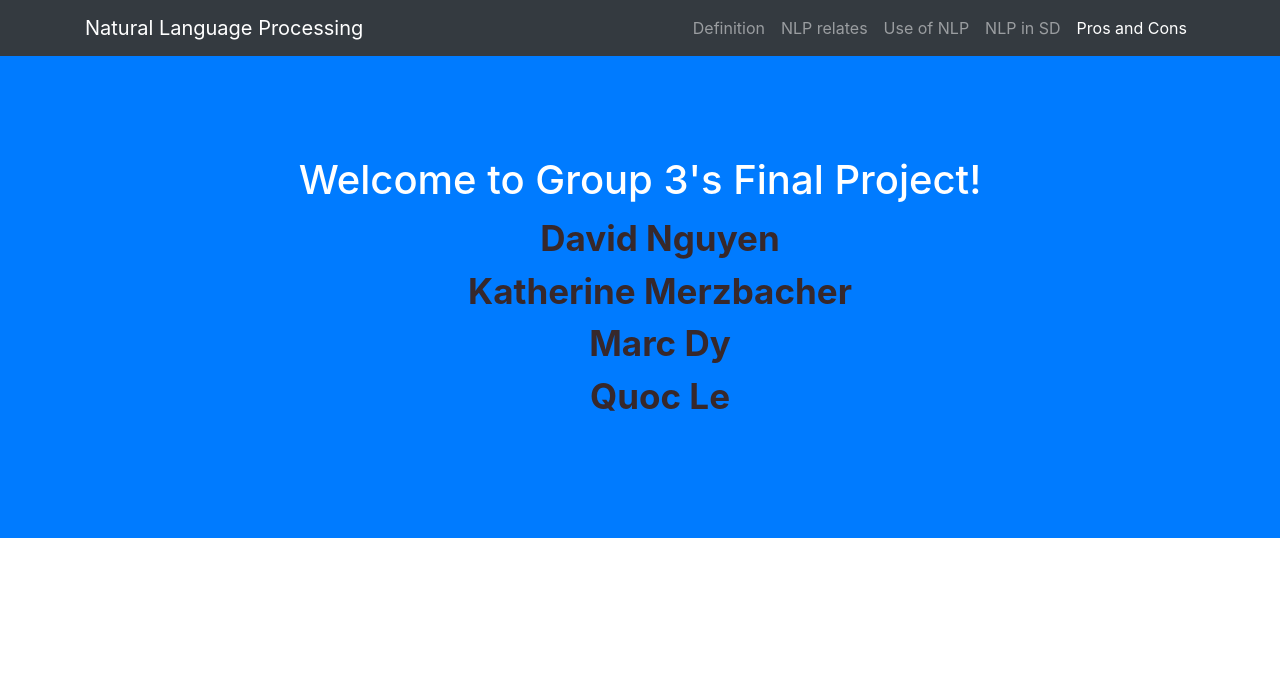
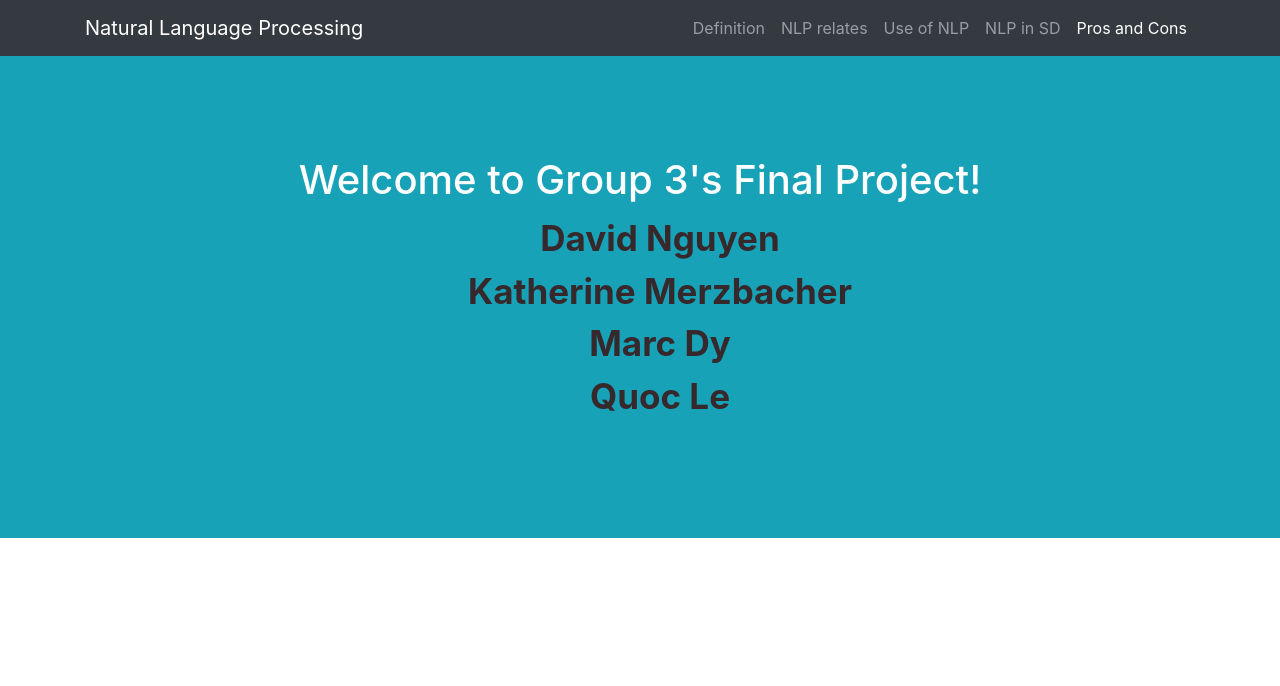
Before and after one commit to bububeast11/nlp, a website with bundled scripts: page index.html in a window 1280 px wide. Shown: the top 686 px of the page. Built offline with nearby package versions, Linux system fonts and the light colour scheme.

Commit message:
Update index.html

```diff
--- a/index.html
+++ b/index.html
@@ -57,7 +57,7 @@
     </div>
   </nav>
 
-   <header class="bg-primary text-white">
+   <header class="bg-info text-white">
     <div class="container text-center">
       <h1>Welcome to Group 3's Final Project!</h1>
             <ul class="text-center member">
```
